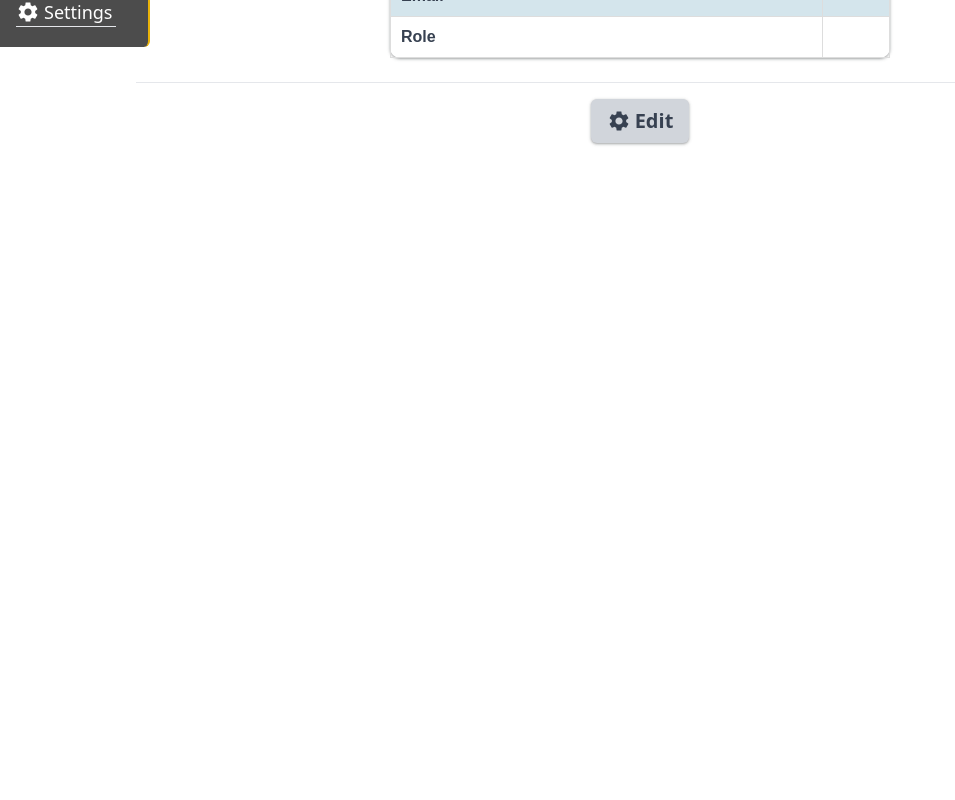
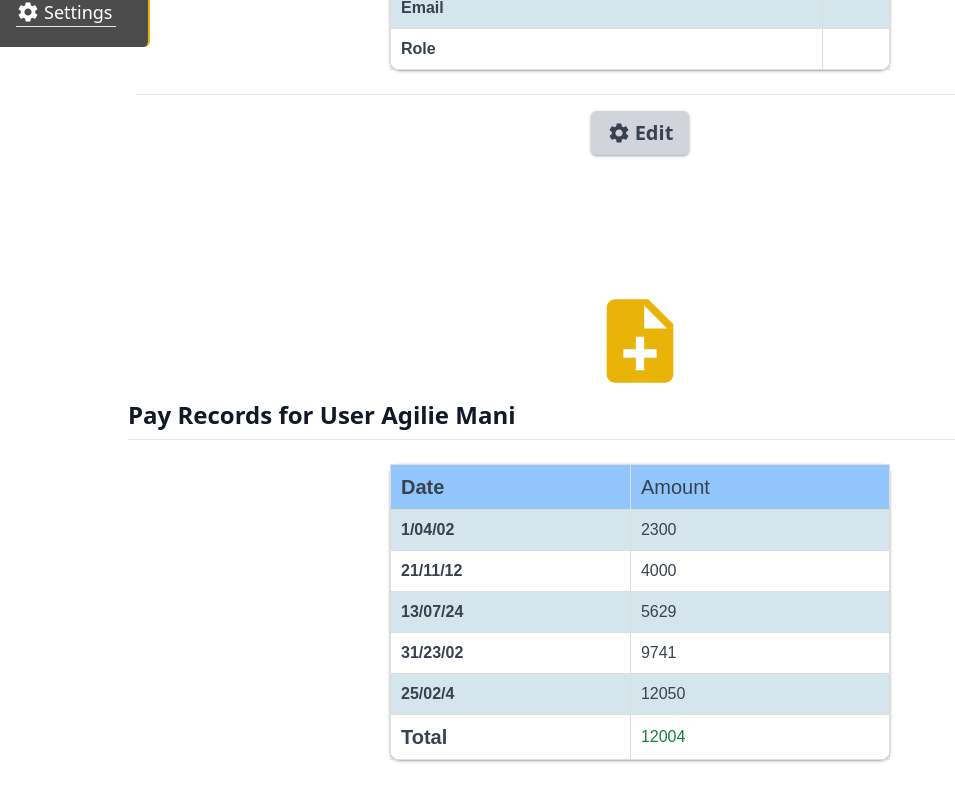
Before and after one commit to Shekinah007/ffcm-front, a React (Vite) app in the folder frontend/: page /adminDashboard in a window 1280 px wide. Shown: the part 469-1269 px from the top of the page, without its empty margins (0-955 px from the left). Before the commit the page ends 800 px from the top, so only its background shows below. Built offline with nearby package versions, Linux system fonts and the light colour scheme; no server answers.

Commit message:
Create tithe table

```diff
--- a/frontend/src/components/DashboardMenu.tsx
+++ b/frontend/src/components/DashboardMenu.tsx
@@ -1,7 +1,6 @@
 import { useState } from 'react'
 import DoubleArrowIcon from '@mui/icons-material/DoubleArrow';
-import { AccountCircle, DashboardCustomize, FileOpen, NoteAdd, Notes, NotesRounded, NotesSharp, PersonOffOutlined, Settings, VerifiedUserSharp } from '@mui/icons-material';
-import { Avatar } from '@mui/material';
+import { AccountCircle, DashboardCustomize, FileOpen, NoteAdd, Settings } from '@mui/icons-material';
 
 const DashboardMenu = () => {
 
--- a/frontend/src/pages/AdminDashboard.tsx
+++ b/frontend/src/pages/AdminDashboard.tsx
@@ -5,6 +5,7 @@ import { toast } from "react-toastify"
 import AccountCircleIcon from '@mui/icons-material/AccountCircle';
 import DashboardMenu from "../components/DashboardMenu";
 import { Settings } from "@mui/icons-material";
+import Tithes from "./Tithes";
 
 const AdminDashboard = () => {
 
@@ -49,14 +50,13 @@ const AdminDashboard = () => {
         <div className="admin-dashboard flex flex-col ">
             <Navbar />
             <DashboardMenu />
+            <p className="text-md font-bold absolute top-20 ml-5 md:top-0 md:relative text-gray-600">Welcome back, {firstName && firstName}</p>
             <div className="pt-24 flex flex-col p-2 ">
-                <p className="text-md font-bold absolute top-20 ml-5 md:top-0 md:relative text-gray-600">Welcome back, {firstName && firstName}</p>
 
                 <div className="flex flex-col gap-2 mt-10 px-5 md:px-32 text-gray-900 font-semibold ">
-                    <h2 className="text-3xl font-semibold">Profile Info</h2>
-                    <hr className="bg-black" />
-                    {/* <BiSolidUserCircle size="6em" color="gray" className="self-center" /> */}
                     <AccountCircleIcon sx={{ fontSize: 100 }} className="self-center text-yellow-500" />
+                    <h2 className="text-2xl font-semibold">Profile Info</h2>
+                    <hr className="bg-black mb-4" />
                     <table className="card text-gray-700 md:w-[500px] self-center" >
                         <tr>
                             <td>First Name</td>
@@ -87,6 +87,8 @@ const AdminDashboard = () => {
                     <p>Edit</p>
                 </button>
             </div>
+
+            <Tithes />
         </div>
     )
 }
--- a/frontend/src/pages/Tithes.tsx
+++ b/frontend/src/pages/Tithes.tsx
@@ -1,8 +1,47 @@
-import React from 'react'
+import { Note, NoteAdd } from "@mui/icons-material"
+import { useState } from "react"
 
 const Tithes = () => {
+
+    const [MonthRecord, setMonthRecord] = useState([])
+    const [total, setTotal] = useState(0);
+
     return (
-        <div>Tithes</div>
+        <div className="flex flex-col gap-2 mt-32 mb-10 px-5 md:px-32 text-gray-900 font-semibold">
+            <NoteAdd sx={{ fontSize: 100 }} className="self-center text-yellow-500" />
+            <h2 className="text-2xl font-semibold">Pay Records for User Agilie Mani</h2>
+            <hr className="bg-black mb-4" />
+            <table className="card text-gray-700 md:w-[500px] self-center" >
+                <tr>
+                    <td className="font-bold text-xl bg-blue-300">Date</td>
+                    <td className="font-bold text-xl bg-blue-300">Amount</td>
+                </tr>
+                <tr>
+                    <td>1/04/02</td>
+                    <td>2300</td>
+                </tr>
+                <tr>
+                    <td>21/11/12</td>
+                    <td>4000</td>
+                </tr>
+                <tr>
+                    <td>13/07/24</td>
+                    <td>5629</td>
+                </tr>
+                <tr>
+                    <td>31/23/02</td>
+                    <td>9741</td>
+                </tr>
+                <tr>
+                    <td>25/02/4</td>
+                    <td>12050</td>
+                </tr>
+                <tr>
+                    <td className="font-bold text-xl">Total</td>
+                    <td className="font-extrabold text-green-700">12004</td>
+                </tr>
+            </table>
+        </div>
     )
 }
 
```
